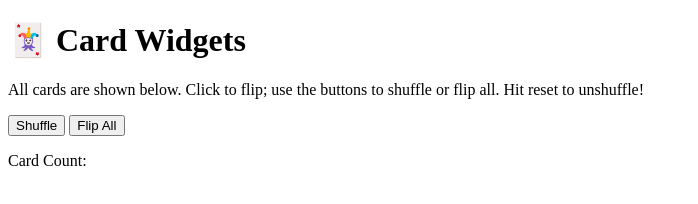
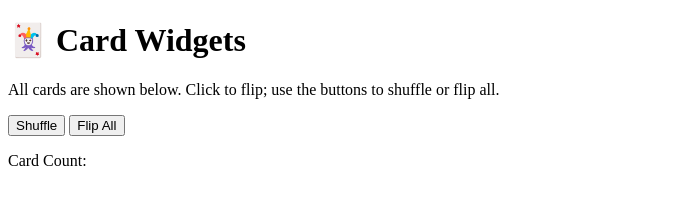
Before and after one commit to cse110-sp25-group8/warmup-exercise, a plain HTML site: page card-widget/index.html in a window 1280 px wide. Shown: the whole page, without its empty margins (0-698 px from the left). Drawn offline with Linux system fonts and the light colour scheme.

Commit message:
Updated message

```diff
--- a/card-widget/index.html
+++ b/card-widget/index.html
@@ -14,7 +14,7 @@
         <h1>🃏 Card Widgets</h1>
         <p>
         All cards are shown below. Click to flip; use the buttons to shuffle or
-        flip all. Hit reset to unshuffle!
+        flip all.
         </p>
     </header>
 
```
Also changed, not shown: 1 other file.
